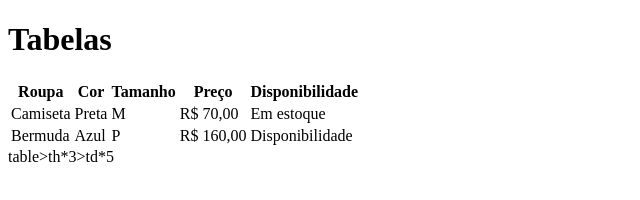
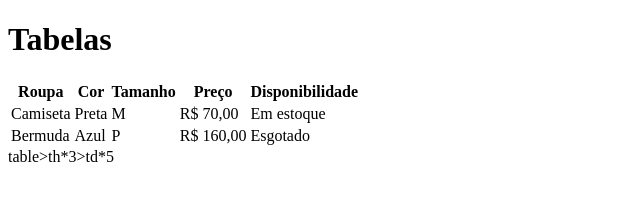
Before and after one commit to ThauaneSouza/aula-tabela, a plain HTML site: page index.html in a window 1280 px wide. Shown: the full height of the page, 0-640 px from the left. Drawn offline with Linux system fonts and the light colour scheme.

Commit message:
trocado de disponivel para esgotado

```diff
--- a/index.html
+++ b/index.html
@@ -30,7 +30,7 @@
     <td>Azul</td>
     <td>P</td>
     <td>R$ 160,00</td>
-    <td>Disponibilidade</td>
+    <td>Esgotado</td>
 
 </tr>
 
```
